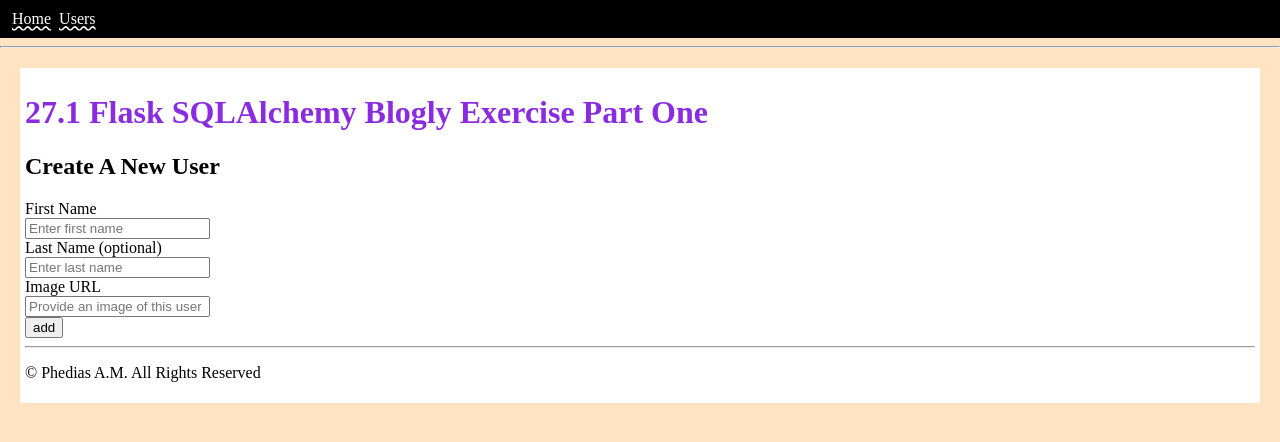
After one commit to papontem/27_1_Flask_SQLAlchemy_Blogly_Exercise_Part_One, a Flask app: page /users/new in a window 1280 px wide. The commit adds this page. Shown: the top 442 px of the page. Run offline with Flask 2, Linux system fonts and the light colour scheme.

Commit message:
exercise done for the most part, need to add a test for editing a user

```diff
--- a/app.py
+++ b/app.py
@@ -20,5 +20,81 @@ db.create_all()
 #ROUTES
 @app.route('/')
 def homepage():
-    """Show homepage"""
-    return render_template("home.html")
+    """ Redirect to list of users. (We'll fix this in a later step). """
+    # return render_template("home.html")
+    return redirect('/users')
+
+@app.route('/users')
+def list_user():
+    """
+        Show all users.
+        Make these links to view the detail page for the user.
+        Have a link here to the add-user form.
+    """
+    users = User.query.all()
+    return render_template("users.html", users = users)
+
+@app.route('/users/new')
+def new_user():
+    """ Show an add form for users"""
+    return render_template("new_user_form.html")
+
+@app.route('/users/new', methods=["POST"])
+def post_user():
+    """ Process the add form, adding a newly created user and going back to /users"""
+    first_name = request.form["first_name"]
+    last_name = request.form.get("last_name")
+    img_url = request.form.get("img_url")
+    # create user model instance
+    new_user = User(first_name=first_name, last_name=last_name,img_url=img_url)
+    # commit the new user to the psql database thanx to SQLALCHEMY
+
+    db.session.add(new_user)
+    db.session.commit()
+
+    return redirect('/users')
+
+@app.route('/users/<int:user_id>')
+def detail_user(user_id):
+    """
+        Show information about the given user.
+        Have a button to get to their edit page,
+          and a button to delete the user.
+    """
+    user = User.query.get_or_404(user_id)
+    return render_template("details_user.html", user=user)
+
+@app.route('/users/<int:user_id>/edit')
+def show_user_edit_page(user_id):
+    """
+        Show the edit page for a user.
+        Have a cancel button that returns to the detail page for a user,
+          and a save button that updates the user.
+    """
+    user = User.query.get_or_404(user_id)
+    return render_template("edit_user.html", user=user)
+
+@app.route('/users/<int:user_id>/edit', methods=["POST"])
+def edit_the_user(user_id):
+    """Process the edit form, returning the user to the /users page."""
+    edit_first_name = request.form["first_name"]
+    edit_last_name = request.form["last_name"]
+    edit_img_url = request.form["img_url"]
+
+    editing_user = User.query.get_or_404(user_id)
+
+    editing_user.first_name = edit_first_name
+    editing_user.last_name = edit_last_name
+    editing_user.img_url = edit_img_url
+
+    db.session.add(editing_user)
+    db.session.commit()
+
+    return redirect("/users")
+
+@app.route('/users/<int:user_id>/delete', methods=["POST"])
+def delete_the_user(user_id):
+    """Delete The User"""
+    db.session.delete(User.query.get_or_404(user_id))
+    db.session.commit()
+    return redirect("/users")
--- a/models.py
+++ b/models.py
@@ -34,7 +34,7 @@ class User(db.Model):
 
     def __repr__(self):
         u = self
-        return f"<User id#={u.id} | First Name={u.first_name} | Last Name={u.last_name} | img_url={u.img_url} | hunger level={u.hunger}>"
+        return f"<User id#={u.id} | first_name={u.first_name} | last_name={u.last_name} | img_url={u.img_url}>"
 
 
     def greet(self):
--- a/static/styles.css
+++ b/static/styles.css
@@ -22,7 +22,6 @@ body {
 	background-color: gray;
 }
 h1 {
-	font-size: larger;
 	color: blueviolet;
 }
 main#content {
@@ -45,3 +44,9 @@ main#content {
 	border: solid 2px green;
 	background-color: rgba(144, 255, 144, 0.5);
 }
+form#edit_buttun_form{
+	display: inline;
+}
+form#delete_button_form{
+	display: inline;
+}
--- a/templates/base.html
+++ b/templates/base.html
@@ -14,6 +14,7 @@
 	<body>
 		<nav class="navbar">
 			<a href="/">Home</a>
+			<a href="/users">Users</a>
 		</nav>
 		<hr />
 		<main id="content">
@@ -28,7 +29,7 @@
 				</ol>
 			</section>
 			{% endif %} {% endwith %}
-			<h1>27_1_Flask_SQLAlchemy_Blogly_Exercise_Part_One</h1>
+			<h1>27.1 Flask SQLAlchemy Blogly Exercise Part One</h1>
 			{% block content %}BODY CONTENT GOES HERE{% endblock %}
 			<!--line to seperate main body and footer -->
 			<hr />
--- /dev/null
+++ b/templates/new_user_form.html
@@ -0,0 +1,26 @@
+<!-- prettier-ignore -->
+{% extends 'base.html'%}
+{% block title%}New User{% endblock%}
+<!--  -->
+{% block content %}
+<!-- HTML BODY TAG CONTENT OF WEBPAGE -->
+
+<h2>Create A New User</h2>
+
+<form action="/users/new" method="POST">
+    <label for="first_name">First Name</label>
+    <br>
+    <input type="text" name="first_name" id="first_name" placeholder="Enter first name">
+    <br>
+    <label for="last_name">Last Name (optional)</label>
+    <br>
+    <input type="text" name="last_name" id="last_name" placeholder="Enter last name">
+    <br>
+    <label for="img_url_name">Image URL</label>
+    <br>
+    <input type="text" name="img_url" id="img_url" placeholder="Provide an image of this user">
+    <br>
+    <button>add</button>
+</form>
+
+{% endblock %}
```
Also changed, not shown: seed.py (added, +24 -0 lines), templates/details_user.html (added, +19 -0 lines), templates/edit_user.html (added, +26 -0 lines), templates/users.html (added, +20 -0 lines), test_flask.py (added, +200 -0 lines), test_models.py (added, +79 -0 lines).
